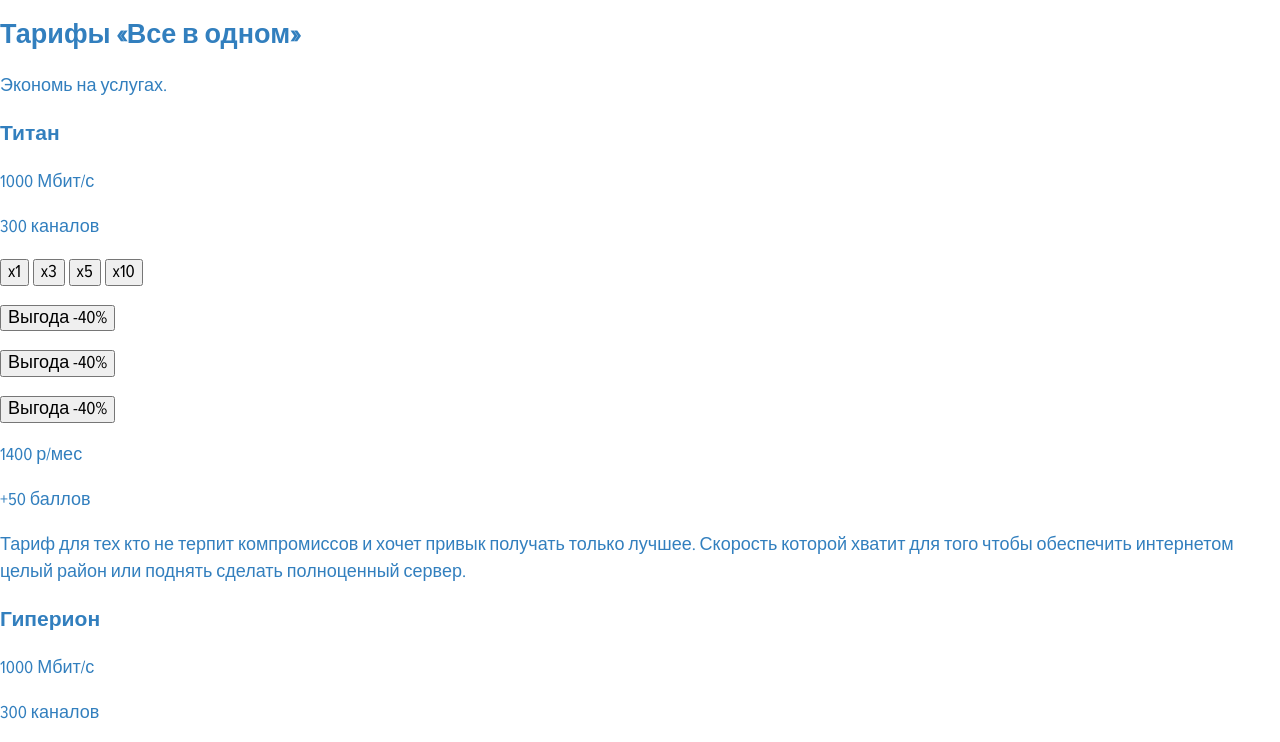
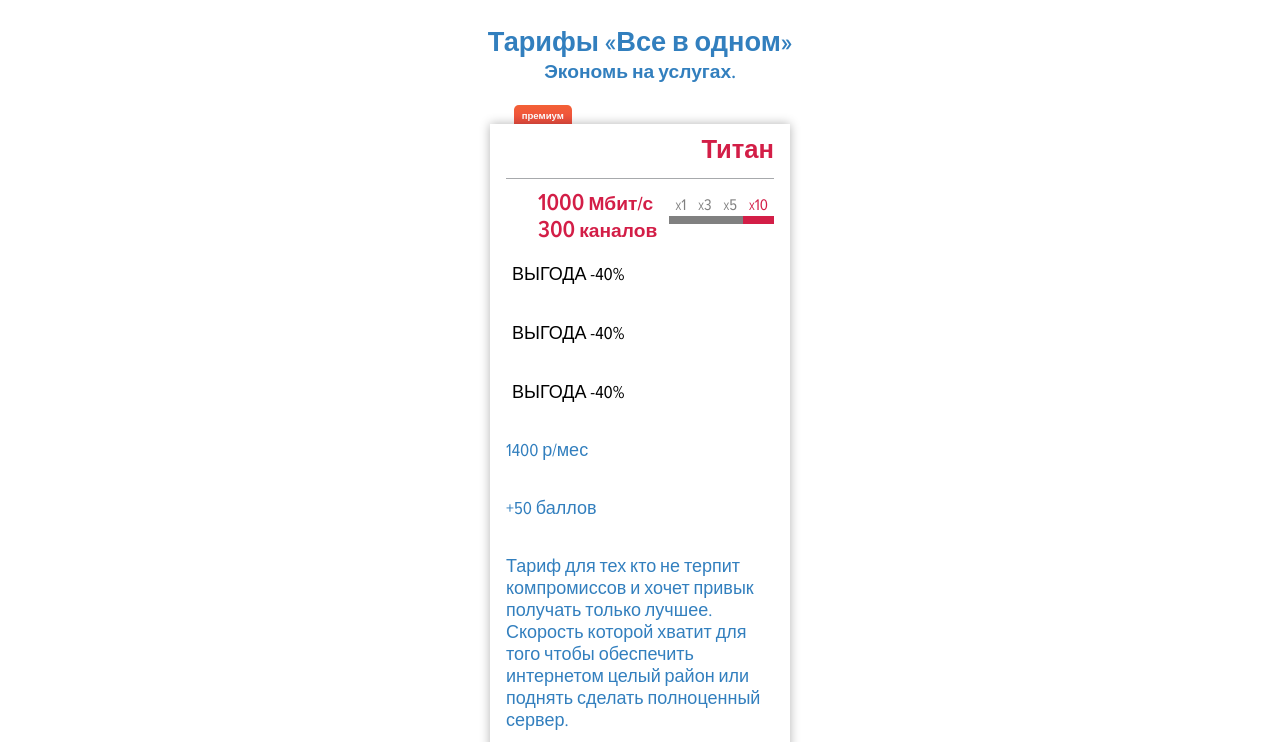
Before and after one commit to dobernike/sata_Gigpage, a website: page source/index.html in a window 1280 px wide. Shown: the top 742 px of the page. Drawn offline with nearby package versions, Linux system fonts and the light colour scheme; files that its build step writes are made by us from their sources; files whose address does not match are found by name.

Commit message:
Добавляет стили

```diff
--- a/source/sass/style.scss
+++ b/source/sass/style.scss
@@ -7,27 +7,44 @@ $blue: #327FBE;
 $green: #6AAF44;
 $orange: #F15A29;
 $red: #D31E47;
-$white: #FFFFFF;
+$tablet-width: 768px;
+$desktop-width: 1200px;
+$mobile-width-only: 767px;
+$retina-dpi: 144dpi;
+$retina-dppx: 1.5dppx;
 
 // @import "global";
 // Файл global.scss
 
 @font-face {
-  font-family: 'proxima_novaregular_condensed';
   font-weight: normal;
+  font-family: 'Proxima Condensed';
   font-style: normal;
   font-display: swap;
-  src: url('mark_simonson_-_proxima_nova_condensed_regular-webfont.woff2') format('woff2'),
-  url('mark_simonson_-_proxima_nova_condensed_regular-webfont.woff') format('woff');
+  src: url('../fonts/mark_simonson_-_proxima_nova_condensed_regular-webfont.woff2') format('woff2'),
+  url('../fonts/mark_simonson_-_proxima_nova_condensed_regular-webfont.woff') format('woff');
 }
 
 @font-face {
-  font-family: 'proxima_novaSBdCn';
-  font-weight: normal;
+  font-weight: 600;
+  font-family: 'Proxima Condensed';
   font-style: normal;
   font-display: swap;
-  src: url('mark_simonson_-_proxima_nova_condensed_semibold-webfont.woff2') format('woff2'),
-  url('mark_simonson_-_proxima_nova_condensed_semibold-webfont.woff') format('woff');
+  src: url('../fonts/mark_simonson_-_proxima_nova_condensed_semibold-webfont.woff2') format('woff2'),
+  url('../fonts/mark_simonson_-_proxima_nova_condensed_semibold-webfont.woff') format('woff');
+}
+
+@font-face {
+  font-weight: bold;
+  font-family: 'Proxima Condensed';
+  font-style: normal;
+  font-display: swap;
+  src: url('../fonts/proximanovacond-bold-webfont.woff2') format('woff2'),
+  url('../fonts/proximanovacond-bold-webfont.woff') format('woff');
+}
+
+html {
+  font-size: 16px;
 }
 
 body {
@@ -36,13 +53,13 @@ body {
   padding: 0;
 
   font-size: 18px;
-  line-height: 27px;
-  font-family: "proxima_novaregular_condensed", "Arial", sans-serif;
+  line-height: 22px;
+  font-family: "Proxima Condensed", "Arial", sans-serif;
   font-weight: normal;
+  font-style: normal;
   color: $blue;
-  font-style: normal;
 
-  background-color: $white;
+  background-color: white;
 }
 
 img {
@@ -67,3 +84,278 @@ input[type="radio"].visually-hidden {
   clip: rect(0 0 0 0);
   overflow: hidden;
 }
+
+.btn {
+  display: block;
+
+  // margin: 0 auto;
+  // padding-top: 14px;
+  // padding-bottom: 10px;
+  // padding-left: 20px;
+  // padding-right: 20px;
+
+  box-sizing: border-box;
+  // width: 280px;
+  // height: 50px;
+
+  // line-height: 24px;
+  // font-weight: bold;
+  // color: #000000;
+  text-align: center;
+  // vertical-align: middle;
+  text-decoration: none;
+  text-transform: uppercase;
+
+  // border: 1px solid #e5ddd5;
+  background: none;
+  border: none;
+}
+
+.all-in-one {
+  // width: auto;
+  width: 320px;
+  margin: 0 auto;
+  padding-top: 2rem; // 45px;
+}
+
+.all-in-one h2 {
+margin: 0;
+margin-bottom: 0.5rem;
+
+text-align: center;
+
+font-weight: 600;
+font-size: 1.7rem;
+}
+
+.all-in-one__slogan {
+  margin: 0;
+  margin-bottom: 2.5rem;
+
+  text-align: center;
+
+  font-weight: 600;
+  font-size: 1.2rem;
+}
+
+.block {
+  box-sizing: border-box;
+  margin: 0 auto;
+  padding: 0 1rem;
+
+  display:flex;
+  flex-direction: column;
+
+  background: white;
+  width: 300px;
+  box-shadow: 0px 0px 10px 0px rgba(0,0,0,0.3);
+
+  &--premium {
+    position: relative;
+
+    &::after {
+      content: "премиум";
+
+      color: white;
+      font-weight: bold;
+      font-size: 0.6rem;
+      text-align: center;
+
+      position: absolute;
+      left: 1.5rem;
+      top: -1.2rem;
+
+      height: 1.2rem;
+      width: 3.6rem;
+
+      border-top-left-radius: 0.3rem;
+      border-top-right-radius: 0.3rem;
+
+      z-index: -1;
+
+      background: linear-gradient(to top, #f16033, #f36035) ;
+    }
+  }
+
+  &--premium {
+    position: relative;
+
+    &::after {
+      content: "премиум";
+
+      color: white;
+      font-weight: bold;
+      font-size: 0.6rem;
+      text-align: center;
+
+      position: absolute;
+      left: 1.5rem;
+      top: -1.2rem;
+
+      height: 1.2rem;
+      width: 3.6rem;
+
+      border-top-left-radius: 0.3rem;
+      border-top-right-radius: 0.3rem;
+
+      z-index: -1;
+
+      background: linear-gradient(to top, #ef4d40, #f36035) ;
+    }
+  }
+
+  &--profit {
+    position: relative;
+
+    &::after {
+      content: "выгодно";
+
+      color: white;
+      font-weight: bold;
+      font-size: 0.6rem;
+      text-align: center;
+
+      position: absolute;
+      left: 1.5rem;
+      top: -1.2rem;
+
+      height: 1.2rem;
+      width: 3.6rem;
+
+      border-top-left-radius: 0.3rem;
+      border-top-right-radius: 0.3rem;
+
+      z-index: -1;
+
+      background: linear-gradient(to top, #ef4d40, #f36035) ;
+    }
+  }
+
+  &--popularly {
+    position: relative;
+
+    &::after {
+      content: "популярно";
+
+      color: white;
+      font-weight: bold;
+      font-size: 0.6rem;
+      text-align: center;
+
+      position: absolute;
+      left: 1.5rem;
+      top: -1.2rem;
+
+      height: 1.2rem;
+      width: 3.6rem;
+
+      border-top-left-radius: 0.3rem;
+      border-top-right-radius: 0.3rem;
+
+      z-index: -1;
+
+      background: linear-gradient(to top, #ef4d40, #f36035) ;
+    }
+  }
+
+  &--power {
+    position: relative;
+
+    &::after {
+      content: "мощный";
+
+      color: white;
+      font-weight: bold;
+      font-size: 0.6rem;
+      text-align: center;
+
+      position: absolute;
+      left: 1.5rem;
+      top: -1.2rem;
+
+      height: 1.2rem;
+      width: 3.6rem;
+
+      border-top-left-radius: 0.3rem;
+      border-top-right-radius: 0.3rem;
+
+      z-index: -1;
+
+      background: linear-gradient(to top, #ef4d40, #f36035) ;
+    }
+  }
+};
+
+.block h3 {
+  margin: 0;
+  margin-bottom: 0.8rem;
+  padding: 1rem 0;
+
+  color: $red;
+  text-align: right;
+  font-size: 1.6rem;
+  font-weight: 600;
+
+  border-bottom: 1px solid #A7A9AC;
+};
+
+.block__speed__wrapper {
+display: flex;
+flex-direction: row;
+align-items: baseline;
+justify-content: space-between;
+};
+
+.block__speed, .block__chanel {
+  margin: 0;
+  margin-bottom: 0.2rem;
+  padding-left: 2rem;
+
+  color: $red;
+  font-size: 1.2rem;
+  font-weight: 600;
+
+  position: relative;
+  &::before {
+    content: "";
+
+    position: absolute;
+    top: 0;
+    left: 0;
+
+    height: 10px;
+    width: 10px;
+  };
+};
+
+.block__speed span, .block__chanel span {
+  font-size: 1.5rem;
+};
+
+.block__speed::after{
+ background-image: url("");
+};
+
+.block__chanel::after{
+  background-image: url("");
+ };
+
+ .block__choice-speed {
+  display: flex;
+ };
+
+ .block__btn-speed {
+   font-size: 0.7rem;
+
+   color: grey;
+   border-bottom: 8px solid grey;
+
+   &--x10 {
+    color: $red;
+    border-color: $red;
+   }
+ }
+
+ .block__btn-speed span {
+  font-size: 1rem
+ };
```
Also changed, not shown: build/css/style.css, build/css/style.min.css.
